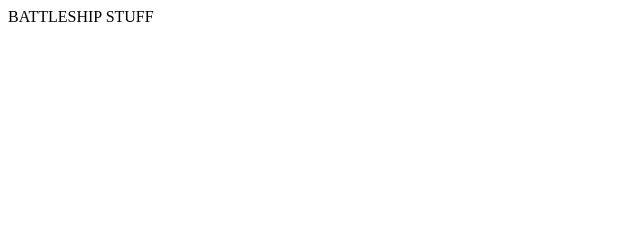
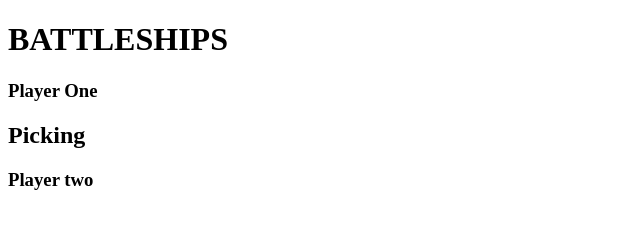
Before and after one commit to Saker07/battleships, a website built with webpack: page src/index.html in a window 1280 px wide. Shown: the whole page, without its empty margins (0-640 px from the left). Built offline with nearby package versions, Linux system fonts and the light colour scheme.

Commit message:
Make html  basic structure

```diff
--- a/src/index.html
+++ b/src/index.html
@@ -7,6 +7,32 @@
     <title>Battleship</title>
 </head>
 <body>
-    BATTLESHIP STUFF
+    <header class="title">
+        <h1>BATTLESHIPS</h1>
+      </header>
+
+      <main class="gameContainer">
+
+        <section class="playerContainer playerTwo">
+          <header class="gameHeader">
+            <h3>Player One</h3>
+          </header>
+          <div id="test">
+            <section class="gameboardTest playerOne"></section>
+          </div>
+        </section>
+
+        <div class="announcer"><h2>Picking</h2></div>
+
+        <section class="playerContainer playerTwo">
+          <header class="gameHeader">
+            <h3>Player two</h3>
+          </header>
+          <section class="gameboardTest playerTwo"></section>
+        </section>
+
+
+
+      </main>
 </body>
 </html>
```
